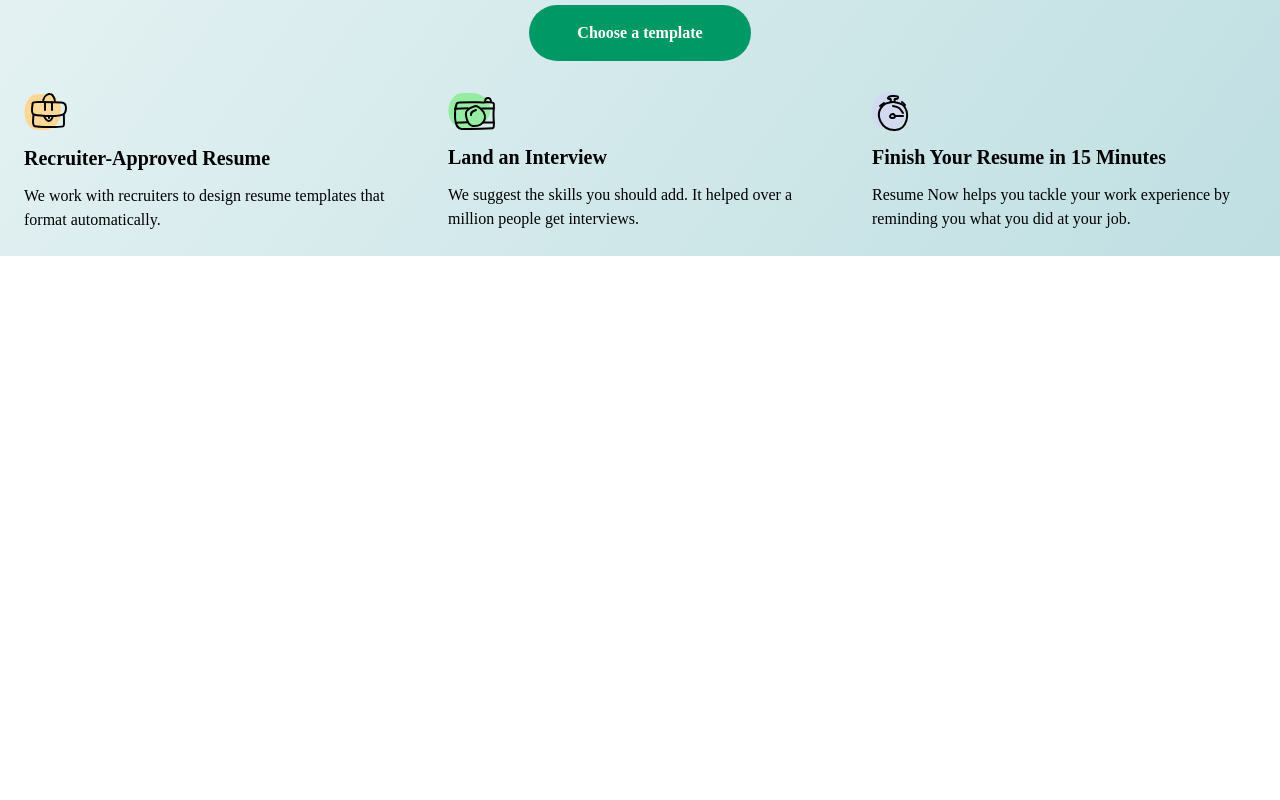
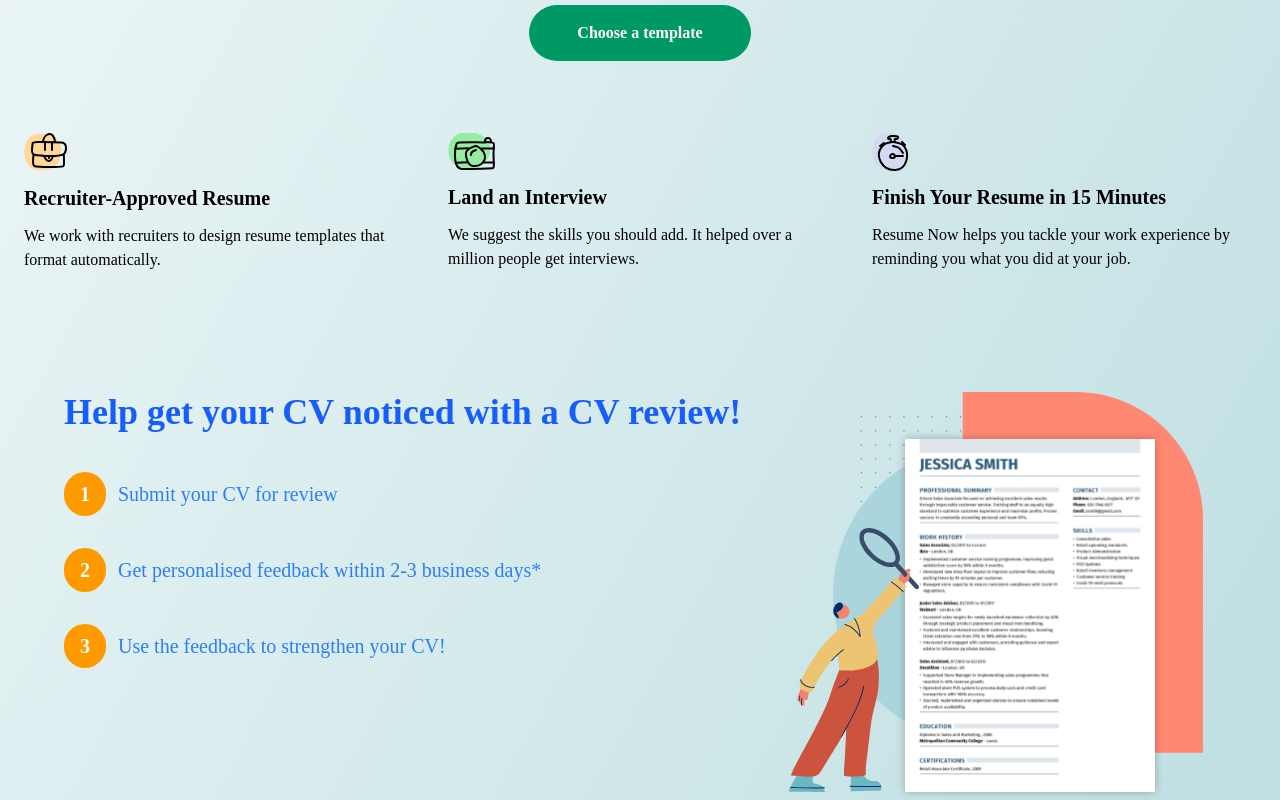
Before and after one commit to oladhimeji1/resume-generator, a React (Vite) app: page / in a window 1280 px wide. Shown: the part 1510-2310 px from the top of the page. Before the commit the page ends 1766 px from the top, so only its background shows below. Built offline with nearby package versions, Linux system fonts and the light colour scheme.

Commit message:
Added CV Review UI

```diff
--- a/src/App.jsx
+++ b/src/App.jsx
@@ -3,6 +3,7 @@ import Hero from "./components/Hero";
 import LovedInterveiwers from "./components/LovedInterviewers";
 import Features from "./components/Features";
 import CoreSteps from "./components/CoreSteps";
+import CvReview from "./components/CvReview";
 
 function App() {
   return (
@@ -14,6 +15,7 @@ function App() {
         <LovedInterveiwers />
         <Features />
         <CoreSteps />
+        <CvReview />
       </main>
     </>
   );
--- a/src/components/CoreSteps.jsx
+++ b/src/components/CoreSteps.jsx
@@ -5,7 +5,7 @@ import TimerIcon from "../assets/images/svg/timer.svg";
 export default function CoreSteps() {
   return (
     <section className="mx-auto max-w-7xl flex flex-col justify-center p-6">
-      <div className="flex justify-between items-center flex-col max-w-7xl gap-5 mx-auto mb-8">
+      <div className="flex justify-between items-center flex-col max-w-7xl gap-5 mx-auto mb-18">
         <h2 className="text-2xl sm:text-4xl text-center font-bold">
           Create a Resume that get results
         </h2>
--- /dev/null
+++ b/src/components/CvReview.jsx
@@ -0,0 +1,47 @@
+import CVReviewImg from "../assets/images/svg/cv-review.svg";
+export default function CvReview() {
+  return (
+    <section className="max-w-6xl mx-auto mt-24 w-[90%] ">
+      <div className="flex flex-col gap-12 text-center  sm:text-left lg:flex-row">
+        <div className="">
+          <div>
+            <h2 className="text-4xl font-bold text-blue-600 mb-10">
+              Help get your CV noticed with a CV review!
+            </h2>
+            <div className="flex flex-col gap-8 ">
+              <div className="flex gap-3 items-center">
+                <p className="py-2 px-4 text-white font-bold text-xl bg-amber-500 rounded-full">
+                  1
+                </p>
+                <p className="text-xl font-medium text-blue-500">
+                  Submit your CV for review
+                </p>
+              </div>
+              <div className="flex gap-3 items-center">
+                <p className="py-2 px-4 text-white font-bold text-xl bg-amber-500 rounded-full">
+                  2
+                </p>
+                <p className="text-xl font-medium text-blue-500">
+                  Get personalised feedback within 2-3 business days*
+                </p>
+              </div>
+
+              <div className="flex gap-3 items-center">
+                <p className="py-2 px-4 text-white font-bold text-xl bg-amber-500 rounded-full">
+                  3
+                </p>
+                <p className="text-xl font-medium text-blue-500">
+                  Use the feedback to strengthen your CV!
+                </p>
+              </div>
+            </div>
+          </div>
+        </div>
+
+        <div className="">
+          <img src={CVReviewImg} alt="" />
+        </div>
+      </div>
+    </section>
+  );
+}
```
